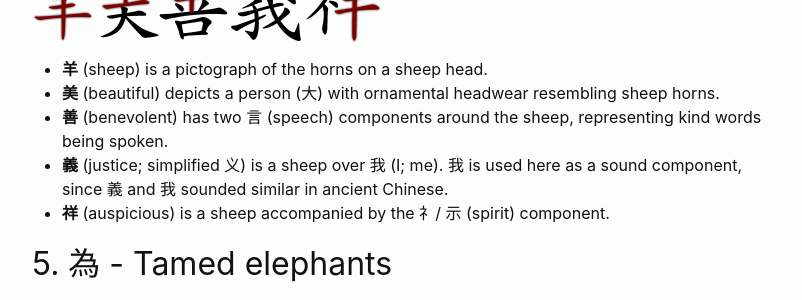
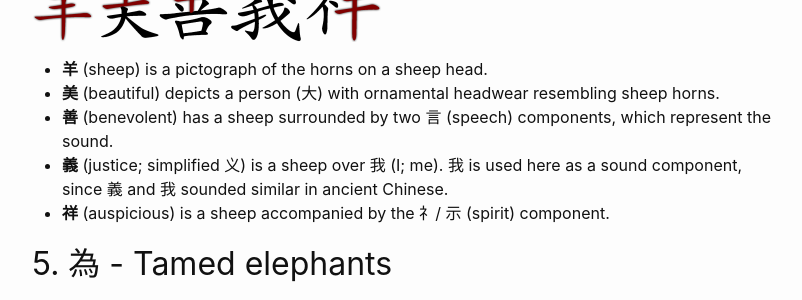
Before and after one commit to peterolson/dong-chinese-blog, a Jekyll site: the page built from _posts/2019-05-10-insights-into-chinese-history-from-characters.md, in a window 1280 px wide and 900 px high, scrolled down 2870 px. Shown: the part 153-453 px from the top of the window, without its empty margins (238-1040 px from the left). Built offline with Jekyll 4.4.1, drawn with Linux system fonts in a browser that asks for light colours; some of the changed text lies outside the part shown.

Commit message:
correct some mistakes

```diff
--- a/_posts/2019-05-10-insights-into-chinese-history-from-characters.md
+++ b/_posts/2019-05-10-insights-into-chinese-history-from-characters.md
@@ -53,7 +53,7 @@ In ancient China, sheep (**羊**) were associated with goodness and fortune, and
 
  - **羊** (sheep) is a pictograph of the horns on a sheep head.
  - **美** (beautiful) depicts a person (大) with ornamental headwear resembling sheep horns.
- - **善** (benevolent) has two 言 (speech) components around the sheep, representing kind words being spoken.
+ - **善** (benevolent) has a sheep surrounded by two 言 (speech) components, which represent the sound.
  - **義** (justice; simplified 义) is a sheep over 我 (I; me). 我 is used here as a sound component, since 義 and 我 sounded similar in ancient Chinese.
  - **祥** (auspicious) is a sheep accompanied by the 礻/ 示 (spirit) component.
 
```
Also changed, not shown: other parts of _posts/2019-05-10-insights-into-chinese-history-from-characters.md (+2 -2 lines).
